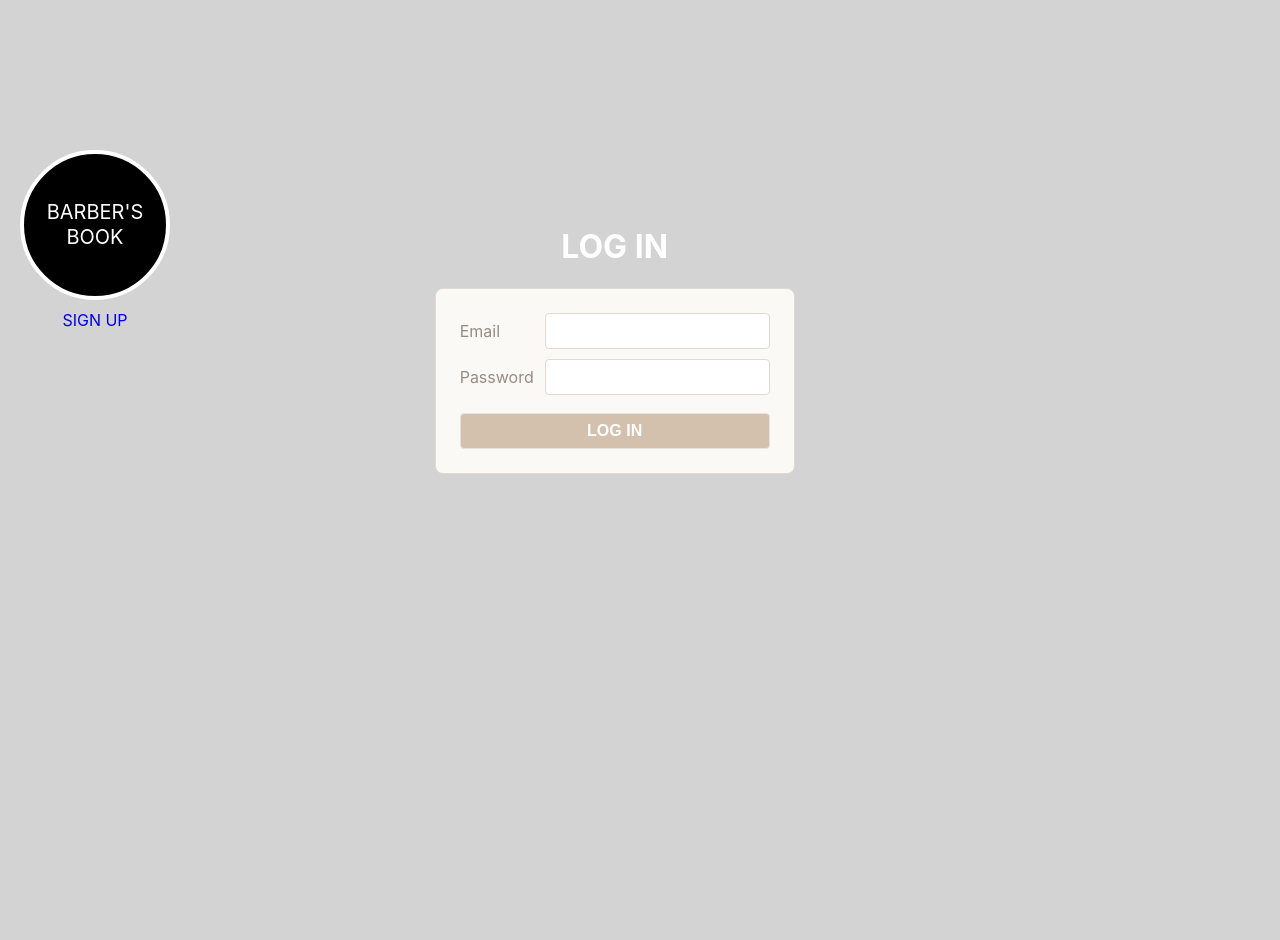
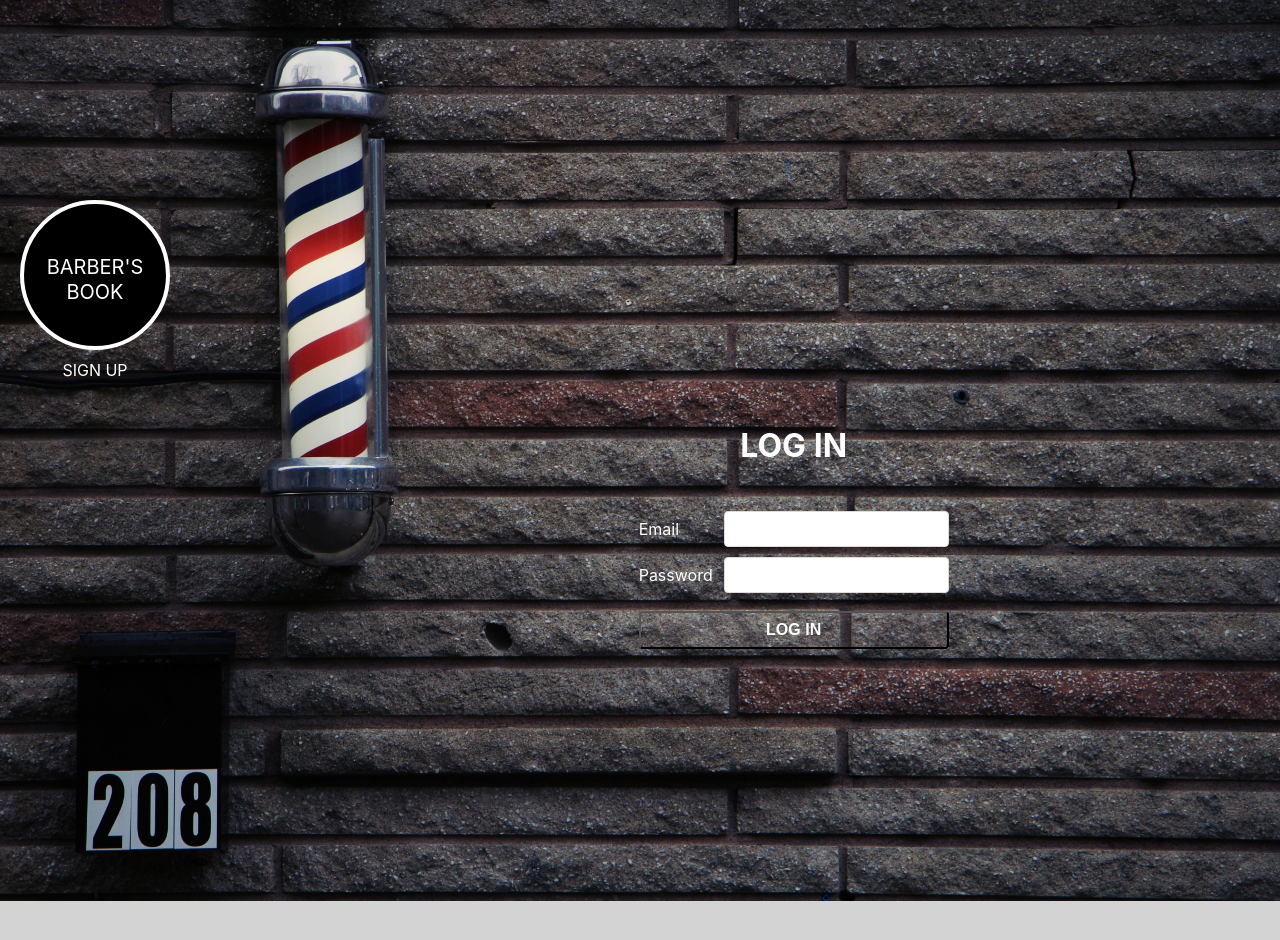
Before and after one commit to MrVictor2/barbers-book, a React (Create React App) app: page /login in a window 1280 px wide. Shown: the top 940 px of the page. After the commit the page ends 905 px from the top, so only its background shows below. Built offline with nearby package versions, Linux system fonts and the light colour scheme.

Commit message:
Background Img

```diff
--- a/public/index.html
+++ b/public/index.html
@@ -25,6 +25,7 @@
       Learn how to configure a non-root public URL by running `npm run build`.
     -->
     <title>Barber's Book</title>
+
   </head>
   <body>
     <noscript>You need to enable JavaScript to run this app.</noscript>
--- a/src/index.css
+++ b/src/index.css
@@ -22,9 +22,9 @@ body {
   -webkit-font-smoothing: antialiased;
   -moz-osx-font-smoothing: grayscale;
   background-color: lightgrey;
-  padding: 2vmin;
-  height: 100vh;
+
 }
+
 
 code {
   font-family: source-code-pro, Menlo, Monaco, Consolas, 'Courier New',
@@ -80,8 +80,8 @@ code {
 
 .form-container {
   padding: 3vmin;
-  background-color: var(--tan-1);
-  border: .1vmin solid var(--tan-3);
+  /* background-color: var(--tan-1); */
+  /* border: .1vmin solid var(--tan-3); */
   border-radius: 1vmin;
 }
 
@@ -94,7 +94,8 @@ form {
   display: grid;
   grid-template-columns: 1fr 3fr;
   gap: 1.25vmin;
-  color: var(--text-light);
+  color: white;
+  font-weight: 300px;
 }
 
 label {
@@ -123,7 +124,7 @@ select {
   border: .1vmin solid var(--tan-3);
   border-radius: .5vmin;
   color: var(--text-dark);
-  background-image: none !important; /* prevent lastpass */
+  /* background-image: none !important; prevent lastpass */
   outline: none;
 }
 
@@ -135,12 +136,12 @@ button, a.button {
   margin: 1vmin;
   padding: 1vmin;
   color: var(--white);
-  background-color: var(--orange);
+  background-color: rgb(212, 209, 209, .5);
   font-size: 2vmin;
   font-weight: bold;
   text-decoration: none;
   text-align: center;
-  border: .1vmin solid var(--tan-2);
+  /* border: .1vmin solid var(--tan-2); */
   border-radius: .5vmin;
   outline: none;
   cursor: pointer;
@@ -158,7 +159,7 @@ button.btn-xs {
 
 button:disabled, form:invalid button[type="submit"] {
   cursor: not-allowed;
-  background-color: var(--tan-4);
+  background-color: rgba(176, 151, 151, 0.1);
 }
 
 button[type="submit"] {
@@ -188,14 +189,16 @@ button[type="submit"] {
   text-decoration: none;
   font-size: 20px;
   border-radius: 100%;
+  margin-top: 100px;
   margin-bottom: 10px;
-  padding-top: 0px;
+  padding-top: 10px;
   align-content: center;
 }
 
 
 .sign-up-link{
   text-decoration: none;
+  color: white;
 
 }
 
@@ -205,8 +208,7 @@ button[type="submit"] {
   align-items: center;
   align-content: center;
   color: white;
-  margin-right: 260px;
-  margin-top: 190px;
+  margin-top: -500px;
 }
 
 .barber-card {
--- a/src/pages/App/App.css
+++ b/src/pages/App/App.css
@@ -36,3 +36,9 @@
     transform: rotate(360deg);
   }
 }
+img {
+
+  width: 100%;
+  height: 901px;
+
+}
--- a/src/pages/App/App.jsx
+++ b/src/pages/App/App.jsx
@@ -30,8 +30,10 @@ export default function App() {
 
   return (
     <main className="App">
+      <img src="/barberpole.jpg" alt=""></img>
       {user ? (
         <>
+
           <NavBar user={user} onLogout={handleLogout} />
           <Routes>
             <Route path="/notes" element={<NotePage />} />
--- a/src/pages/AuthPage/AuthPage.jsx
+++ b/src/pages/AuthPage/AuthPage.jsx
@@ -1,5 +1,6 @@
 import { Link } from 'react-router-dom';
 import SignUpForm from '../../components/SignUpForm/SignUpForm';
+
 
 export default function LoginPage({ setUser }) {
   return (
--- a/src/pages/BarbersPage/BarbersPage.jsx
+++ b/src/pages/BarbersPage/BarbersPage.jsx
@@ -2,7 +2,7 @@ import React, { useState, useEffect } from "react";
 import { Link, useNavigate } from "react-router-dom"; // Import useNavigate
 import { getBarbers } from "../../utilities/barbers-service";
 import { getServiceById } from "../../utilities/services-service";
-import { getUser } from "../../utilities/users-service";
+import { getUser, getUserById } from "../../utilities/users-service";
 import { createAppointment } from "../../utilities/appointments-service";
 
 function BarbersPage() {
@@ -74,6 +74,9 @@ function BarbersPage() {
       return;
     }
 
+    // Fetch customer details
+    const customerDetails = await getUserById(customer._id);
+
     // Filter out only the selected services
     const selectedServicesIds = selectedServices
       .filter((service) => service.selected)
@@ -81,6 +84,7 @@ function BarbersPage() {
 
     const appointmentData = {
       customer: customer._id,
+      customerName: customerDetails.name, // Add customer's name to appointment data
       barber: selectedBarber._id,
       appointmentDate: selectedDate,
       services: selectedServicesIds, // Use only the selected service IDs
--- a/src/pages/MyAppointmentsPage/MyAppointmentsPage.jsx
+++ b/src/pages/MyAppointmentsPage/MyAppointmentsPage.jsx
@@ -1,9 +1,11 @@
 import React, { useState, useEffect } from "react";
 import { getMyAppointments } from "../../utilities/appointments-service";
+import { getUser } from "../../utilities/users-service"; // Import getUser
 
 function MyAppointmentsPage() {
   const [appointments, setAppointments] = useState([]);
   const [loading, setLoading] = useState(true);
+  const user = getUser(); // Get the logged-in user
 
   useEffect(() => {
     const fetchAppointments = async () => {
@@ -33,7 +35,12 @@ function MyAppointmentsPage() {
         <div>
           {appointments.map((appointment) => (
             <div key={appointment._id}>
-              <h3>Barber: {appointment.barber.name}</h3>
+              <h3>
+                {/* Conditionally display barber or customer details */}
+                {user.type === "customer"
+                  ? `Barber: ${appointment.barber.name}`
+                  : `Customer: ${appointment.customer.name}`}
+              </h3>
               <p>Appointment Date: {appointment.appointmentDate}</p>
               <p>Services:</p>
               <ul>
--- a/src/utilities/appointments-service.js
+++ b/src/utilities/appointments-service.js
@@ -1,74 +1,104 @@
-import sendRequest from './send-request';
-import { getUser, getUserById } from './users-service';
-import { getServiceById } from './services-service';
+import sendRequest from "./send-request";
+import { getUser, getUserById } from "./users-service";
+import { getServiceById } from "./services-service";
 
-const BASE_URL = '/api/appointments';
+const BASE_URL = "/api/appointments";
+
+// Function to format date to YYYY-MM-DD
+function formatDate(dateString) {
+  console.log("Formatting date:", dateString);
+  const dateObject = new Date(dateString);
+  const year = dateObject.getFullYear();
+  const month = String(dateObject.getMonth() + 1).padStart(2, "0");
+  const day = String(dateObject.getDate()).padStart(2, "0");
+  const formattedDate = `${year}-${month}-${day}`;
+  console.log("Formatted date:", formattedDate);
+  return formattedDate;
+}
 
 export async function createAppointment(appointmentData) {
   try {
-    const createdAppointment = await sendRequest(BASE_URL, 'POST', appointmentData);
+    const createdAppointment = await sendRequest(
+      BASE_URL,
+      "POST",
+      appointmentData
+    );
     return createdAppointment;
   } catch (error) {
-    throw new Error('Error creating appointment');
+    throw new Error("Error creating appointment");
   }
 }
 
 export async function getMyAppointments() {
+  console.log("**************************");
   try {
     const user = getUser(); // Get the logged-in user
 
     // If the user is logged in
     if (user) {
       // If the user is a customer, fetch appointments made by the customer
-      if (user.type === 'customer') {
+      if (user.type === "customer") {
         const appointments = await sendRequest(BASE_URL);
 
         // Fetch details for each appointment
-        const appointmentsWithDetails = await Promise.all(appointments.map(async (appointment) => {
+        const appointmentsWithDetails = await Promise.all(
+          appointments.map(async (appointment) => {
             // Fetch barber details
             const barber = await getUserById(appointment.barber);
 
             // Fetch service details for each service ID
-          const servicePromises = appointment.services.map(serviceId => getServiceById(serviceId));
+            const servicePromises = appointment.services.map((serviceId) =>
+              getServiceById(serviceId)
+            );
             const services = await Promise.all(servicePromises);
 
             // Format appointmentDate to YYYY-MM-DD
             const formattedDate = formatDate(appointment.appointmentDate);
+            console.log("Testing customer date");
 
             return {
               ...appointment,
               barber,
               services,
-            appointmentDate: formattedDate // Replace the original appointmentDate with the formatted one
+              appointmentDate: formattedDate,
             };
-        }));
+          })
+        );
 
         return appointmentsWithDetails;
       }
 
       // If the user is a barber, fetch appointments where the barber's ID matches the logged-in user's ID
-      if (user.type === 'barber') {
-        const appointments = await sendRequest(`${BASE_URL}?barber=${user._id}`); // Add query parameter to fetch appointments for the logged-in barber
+      if (user.type === "barber") {
+        const appointments = await sendRequest(BASE_URL);
 
         // Fetch details for each appointment
-        const appointmentsWithDetails = await Promise.all(appointments.map(async (appointment) => {
+        const appointmentsWithDetails = await Promise.all(
+          appointments.map(async (appointment) => {
             // Fetch customer details
             const customer = await getUserById(appointment.customer);
 
+            // Fetch barber details
+            const barber = await getUserById(appointment.barber);
+
             // Fetch service details for each service ID
-          const servicePromises = appointment.services.map(serviceId => getServiceById(serviceId));
+            const servicePromises = appointment.services.map((serviceId) =>
+              getServiceById(serviceId)
+            );
             const services = await Promise.all(servicePromises);
 
             // Format appointmentDate to YYYY-MM-DD
             const formattedDate = formatDate(appointment.appointmentDate);
-
+            console.log("Testing barber date");
             return {
               ...appointment,
+              barber,
+              services,
               customer,
-            services,
-            appointmentDate: formattedDate // Replace the original appointmentDate with the formatted one
+              appointmentDate: formattedDate,
             };
-        }));
+          })
+        );
 
         return appointmentsWithDetails;
       }
@@ -76,15 +106,6 @@ export async function getMyAppointments() {
 
     return []; // Return an empty array if the user is not logged in
   } catch (error) {
-    throw new Error('Error fetching appointments');
+    throw new Error("Error fetching appointments");
   }
 }
-
-// Function to format date to YYYY-MM-DD
-function formatDate(dateString) {
-  const dateObject = new Date(dateString);
-  const year = dateObject.getFullYear();
-  const month = String(dateObject.getMonth() + 1).padStart(2, "0");
-  const day = String(dateObject.getDate()).padStart(2, "0");
-  return `${year}-${month}-${day}`;
-}
```
Also changed, not shown: public/Barber Pole.jpg (deleted), public/barberpole.jpg (added). Lines whose indentation alone changed are shown as unchanged.
